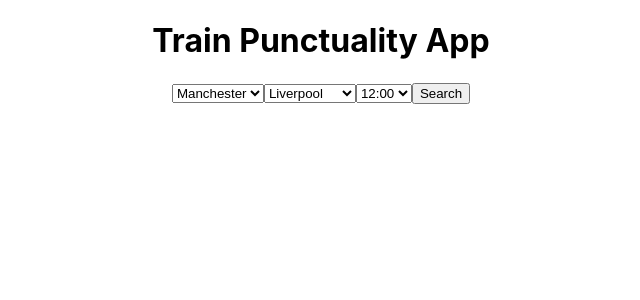
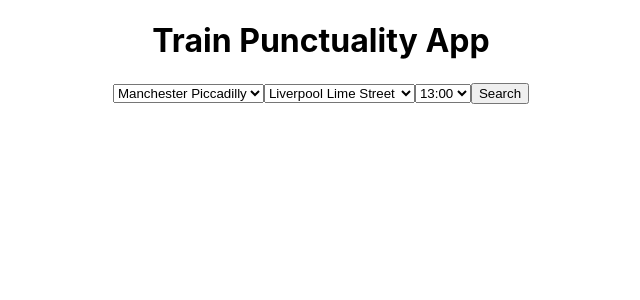
Before and after one commit to RGraDev/RailTime-Tracker, a React (Create React App) app: page / in a window 1280 px wide. Shown: the top 300 px of the page, without its empty margins (319-959 px from the left). Built offline with nearby package versions, Linux system fonts and the light colour scheme.

Commit message:
Passing props down from App component so all components have access to search form data

```diff
--- a/src/components/App.js
+++ b/src/components/App.js
@@ -5,11 +5,17 @@ import SearchResults from "./SearchResults";
 import ServiceDetails from "./ServiceDetails";
 
 const App = () => {
+  const [fields, setFields] = useState({
+    origin_station: "MAN",
+    destination_station: "LIV",
+    time: "13:00",
+  });
 
   return (
     <div className="App">
       <h1>Train Punctuality App</h1>
-      <JourneySearchForm />
+      <JourneySearchForm fields={fields} setFields={setFields} />
+      <ServiceDetails fields={fields} />
     </div>
   );
 };
--- a/src/components/JourneySearchForm.js
+++ b/src/components/JourneySearchForm.js
@@ -3,15 +3,7 @@ import React, { useState } from "react";
 import axios from "axios";
 import SearchResults from "./SearchResults";
 
-const JourneySearchForm = () => {
-  const initialState = {
-    fields: {
-      origin_station: "MAN",
-      destination_station: "LIV",
-      time: "12:00",
-    },
-  };
-
+const JourneySearchForm = ({ fields, setFields }) => {
   const generateTimeOptions = () => {
     const options = [];
     for (let hour = 0; hour < 24; hour += 1) {
@@ -27,7 +19,6 @@ const JourneySearchForm = () => {
 
   const timeOptions = generateTimeOptions();
 
-  const [fields, setFields] = useState(initialState.fields);
   const [searchResults, setSearchResults] = useState([]);
 
   const handleSearchJournies = (event) => {
@@ -69,10 +60,10 @@ const JourneySearchForm = () => {
           onChange={handleFieldChange}
         >
           <option key="LIV" value="LIV">
-            Liverpool
+            Liverpool Lime Street
           </option>
           <option key="MAN" value="MAN">
-            Manchester
+            Manchester Piccadilly
           </option>
         </select>
         <select
@@ -82,10 +73,10 @@ const JourneySearchForm = () => {
           onChange={handleFieldChange}
         >
           <option key="LIV" value="LIV">
-            Liverpool
+            Liverpool Lime Street
           </option>
           <option key="MAN" value="MAN">
-            Manchester
+            Manchester Piccadilly
           </option>
         </select>
         <select
@@ -104,7 +95,7 @@ const JourneySearchForm = () => {
           Search
         </button>
       </form>
-      {searchResults.length > 0 && <SearchResults services={searchResults} />}
+      {searchResults.length > 0 && <SearchResults services={searchResults} fields={fields} />}
     </div>
   );
 };
--- a/src/components/SearchResults.js
+++ b/src/components/SearchResults.js
@@ -2,7 +2,7 @@ import React, { useState } from "react";
 import Service from "./Service";
 import ServiceDetails from "./ServiceDetails";
 
-const SearchResults = ({ services }) => {
+const SearchResults = ({ services, fields }) => {
   const [expandedIndices, setExpandedIndices] = useState([]);
 
   const handleExpand = (index) => {
@@ -29,7 +29,7 @@ const SearchResults = ({ services }) => {
               : "View more details about this service"}
           </button>
           {expandedIndices.includes(index) && (
-            <ServiceDetails service={service} />
+            <ServiceDetails service={service} fields={fields} />
           )}
         </div>
       ))}
--- a/src/components/ServiceDetails.js
+++ b/src/components/ServiceDetails.js
@@ -2,8 +2,9 @@
 import React, { Fragment, useEffect, useState } from "react";
 import axios from "axios";
 
-const ServiceDetails = ({ service }) => {
+const ServiceDetails = ({ fields, service }) => {
   const [details, setDetails] = useState(null);
+  const [latenessForDestination, setLatenessForDestination] = useState(null);
 
   useEffect(() => {
     const fetchServiceDetails = () => {
@@ -29,6 +30,17 @@ const ServiceDetails = ({ service }) => {
         )
         .then((response) => {
           setDetails(response.data);
+
+          const destinationDescription = fields.destination_station;
+          const destinationLocation = response.data.locations.find(
+            (location) => location.crs === destinationDescription,
+          );
+
+          if (destinationLocation) {
+            setLatenessForDestination(
+              destinationLocation.realtimeGbttArrivalLateness,
+            );
+          }
         })
         .catch((error) => {
           console.error(error);
@@ -36,7 +48,7 @@ const ServiceDetails = ({ service }) => {
     };
 
     fetchServiceDetails();
-  }, [service]);
+  }, [service, fields.destination_station]);
 
   if (!details) {
     return null;
@@ -47,6 +59,11 @@ const ServiceDetails = ({ service }) => {
       <ul>
         <li>{details.serviceUid}</li>
         <li>Service operated by {details.atocName}</li>
+        <li>
+          {latenessForDestination !== undefined
+            ? `Train arrived ${latenessForDestination} minutes late`
+            : `On Time`}
+        </li>
       </ul>
     </div>
   );
```
